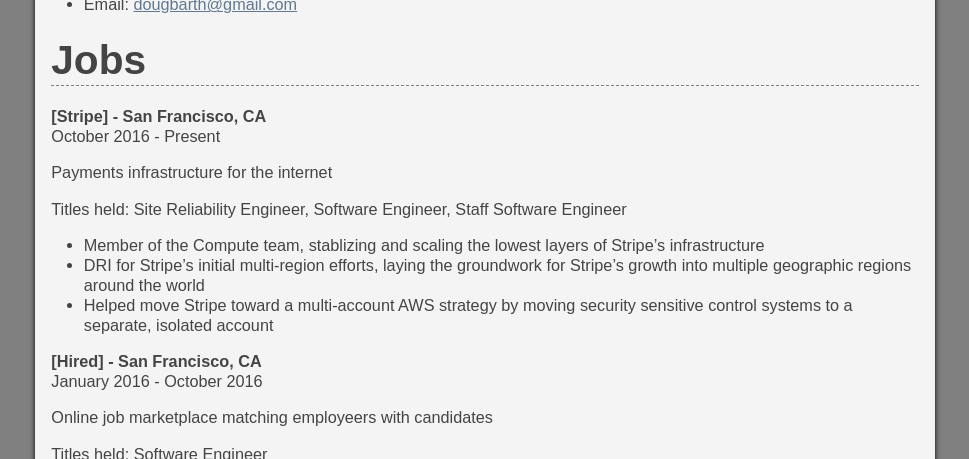
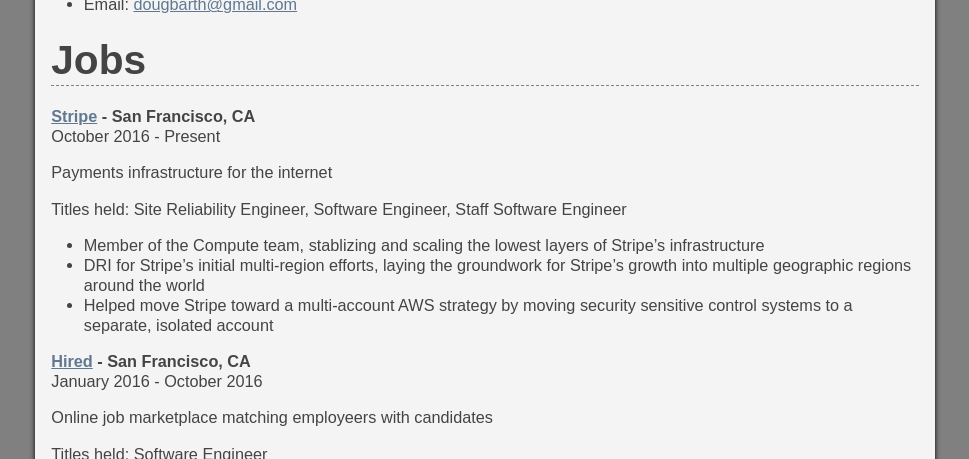
Before and after one commit to dougbarth/dougbarth.github.com, a Jekyll site: the page built from resume.markdown, in a window 1280 px wide and 900 px high. Shown: the part 276-735 px from the top of the window, without its empty margins (155-1124 px from the left). Built offline with Jekyll 4.4.1, drawn with Linux system fonts in a browser that asks for light colours; nearby versions of some CDN libraries; our own code applies the rules of GitHub Pages for plain Markdown files; part of the change alters nothing that is shown.

```diff
--- a/resume.markdown
+++ b/resume.markdown
@@ -27,6 +27,8 @@ Titles held: Site Reliability Engineer, Software Engineer, Staff Software Engine
 * DRI for Stripe's initial multi-region efforts, laying the groundwork for Stripe's growth into multiple geographic regions around the world
 * Helped move Stripe toward a multi-account AWS strategy by moving security sensitive control systems to a separate, isolated account
 
+[Stripe]:https://stripe.com/
+
 ### [Hired] - San Francisco, CA
 
 January 2016 - October 2016
@@ -38,6 +40,8 @@ Titles held: Software Engineer
 * Stabilized their production environment
 * Setup infrastructure as code practices to bring consistency and better maintainence of the system
 * Deployed an indentity and access management (IAM) system to manage access to the production dataset
+
+[Hired]:https://hired.com/
 
 ### [PagerDuty] - San Franciso, CA
 
```
